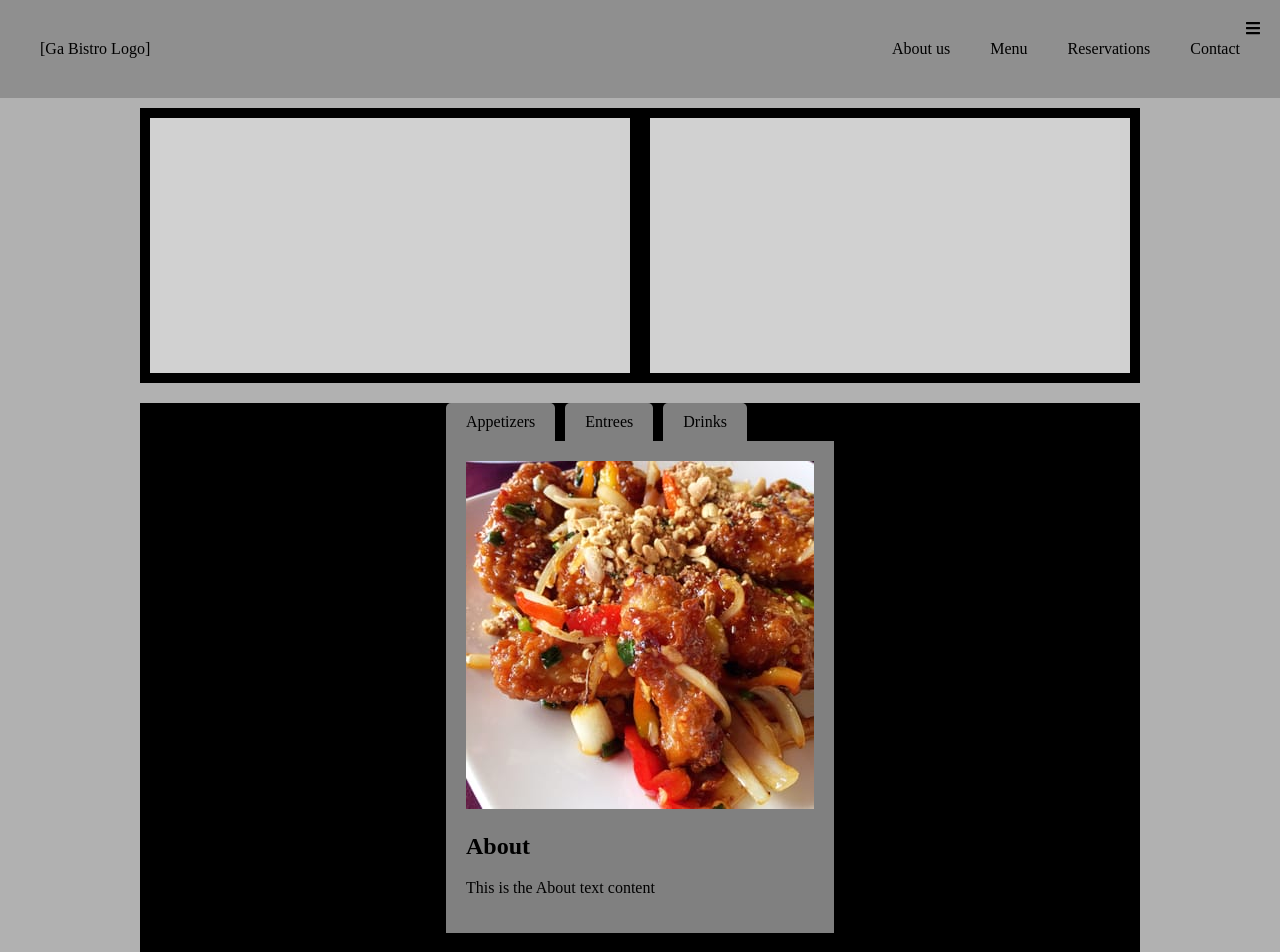
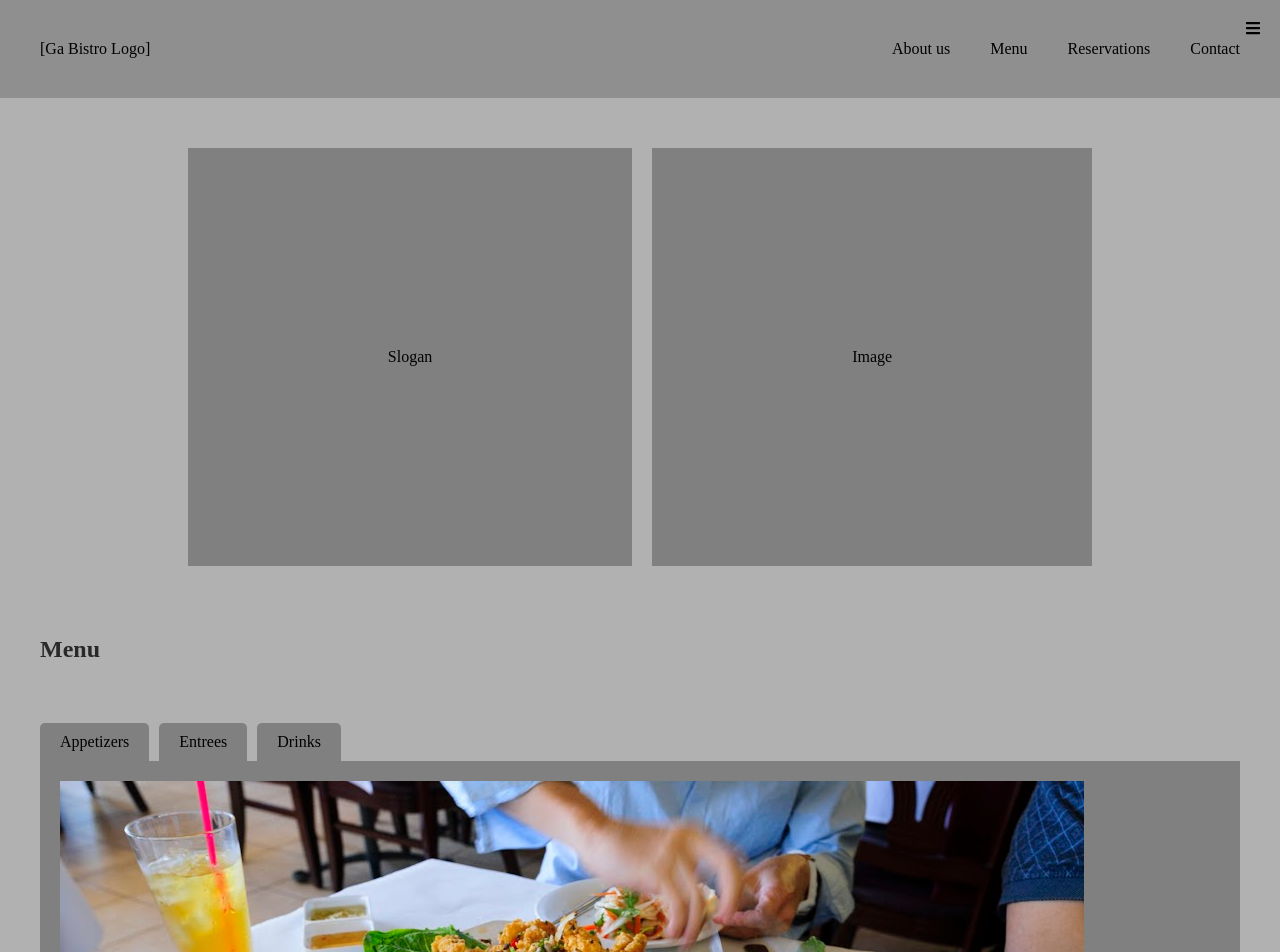
Before and after one commit to andyhdang/ga_bistro, a React (Create React App) app: page / in a window 1280 px wide. Shown: the top 952 px of the page. Built offline with nearby package versions, Linux system fonts and the light colour scheme.

Commit message:
improved layout

```diff
--- a/src/App/Main/Main.jsx
+++ b/src/App/Main/Main.jsx
@@ -6,20 +6,16 @@ const Main = () => {
     return (
         <main className = {'Main'}>
 
-        <div className="mainPlaceholders">
+                <div className= "placeholders one">
+                        <div className={'placeholder slogan'}>Slogan</div>
+                        <div className={'placeholder image'}>Image</div>
+                </div>
 
-                <div className= {'placeholders one'}>
-                        <div className={'placeholder slogan'}></div>
-                        <div className={'placeholder image'}></div>
-                </div>
+                <div id='menu'><h2>Menu</h2></div>
 
                  <div className= {'placeholders two'}>
                         <Tabbed />
                 </div>
-
-        </div>
-
-
 
         </main>
     )
--- a/src/App/Main/Main.scss
+++ b/src/App/Main/Main.scss
@@ -1,63 +1,29 @@
 .Main {
     background: rgb(177, 177, 177);
-    padding: 0px 20px 20ps 20px;
+    padding: 20px;
     margin: 0px;
-    height: 1100px;
+    display: inline-flexbox;
 
+.placeholders {
+    margin: 20px;
+}
+
+.placeholders.one {
     display: flex;
-    justify-content: space-around;
+    justify-content: center;
+    flex-wrap: wrap;
+}
 
-    .mainPlaceholders {
-        display: flex;
-        flex-wrap: wrap;
-        justify-content: space-around;
+.placeholder {
+    display: inline-block;
+    padding: 200px;
+    margin: 10px;
+    background-color: gray;
+}
 
-        .placeholders {
-            background-color: black;
-
-            display: flex;
-            justify-content: space-around;
-            width: 100%;
-
-            margin: 10px;
-
-            .placeholder {
-                background-color: rgb(209, 209, 209);
-                color: black;
-                text-decoration: none;
-
-                width: 100%;
-                margin: 10px;
-            }
-        }
-    }
+#menu {
+    padding: 20px;
+    color: rgb(41, 41, 41);
+}
 
 }
-
-@media screen and (min-width: 600px) {
-    .Main {
-        .placeholders {
-            .placeholder {
-
-            }
-
-        }
-    }
-}
-
-@media screen and (min-width: 800px) {
-    .Main {
-        .mainPlaceholders {
-            flex-wrap: wrap;
-
-            .placeholders {
-                width: 1000px;
-                .placeholder {
-
-                }
-            }
-
-        }
-
-    }
-}
--- a/src/App/Tabbed/Tabbed.jsx
+++ b/src/App/Tabbed/Tabbed.jsx
@@ -1,35 +1,36 @@
-import React from 'react';
+import React, { useState } from 'react';
 import './Tabbed.scss';
 
 const tabItems = [
     {
         image: '/img/chickenWings.jpg',
-        title: 'About',
-        text: 'This is the About text content',
+        title: 'Appetizers',
+        text: 'This is the Appetizers text content',
     },
     {
-        image: '/img/chickenWings.jpg',
-        title: 'About',
-        text: 'This is the About text content',
+        image: '/img/platter.jpg',
+        title: 'Entrees',
+        text: 'This is the Entrees text content',
     },
     {
-        image: '/img/chickenWings.jpg',
-        title: 'About',
-        text: 'This is the About text content',
+        image: '/img/icedTea.jpg',
+        title: 'Drinks',
+        text: 'This is the Drinks text content',
     },
 ]
 
 const Tabbed = () => {
 
-    const currentTab = tabItems[1];
+    const [currentTab, setCurrentTab] = useState(tabItems[1]);
+
 
 
     return (
         <div className={'Tabbed'} >
              <div className="tabs">
-                <div className="tab">Appetizers</div>
-                <div className="tab">Entrees</div>
-                <div className="tab">Drinks</div>
+                <div onClick={ () => { setCurrentTab(tabItems[0]) } }className="tab">Appetizers</div>
+                <div onClick={ () => { setCurrentTab(tabItems[1]) } }className="tab">Entrees</div>
+                <div onClick={ () => { setCurrentTab(tabItems[2]) } }className="tab">Drinks</div>
 
              </div>
              <div className="content">
```
Also changed, not shown: public/img/icedTea.jpg (added), public/img/platter.jpg (added).
